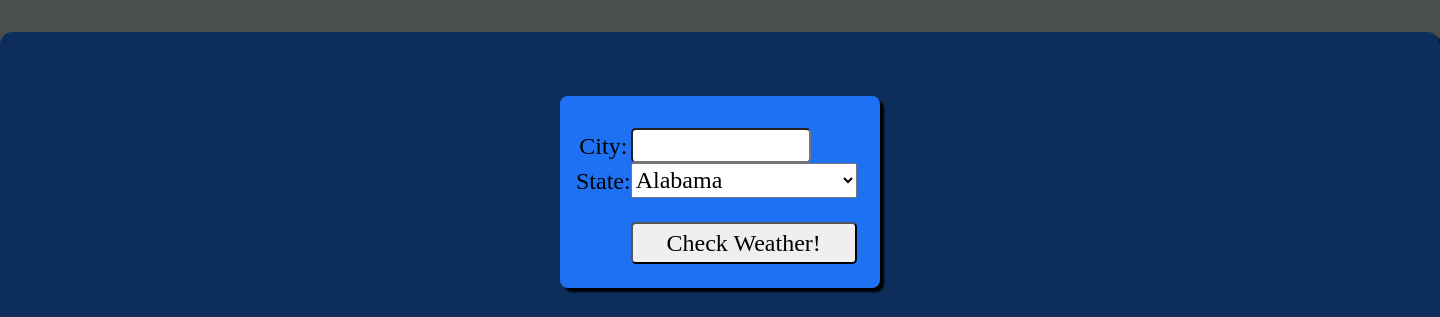
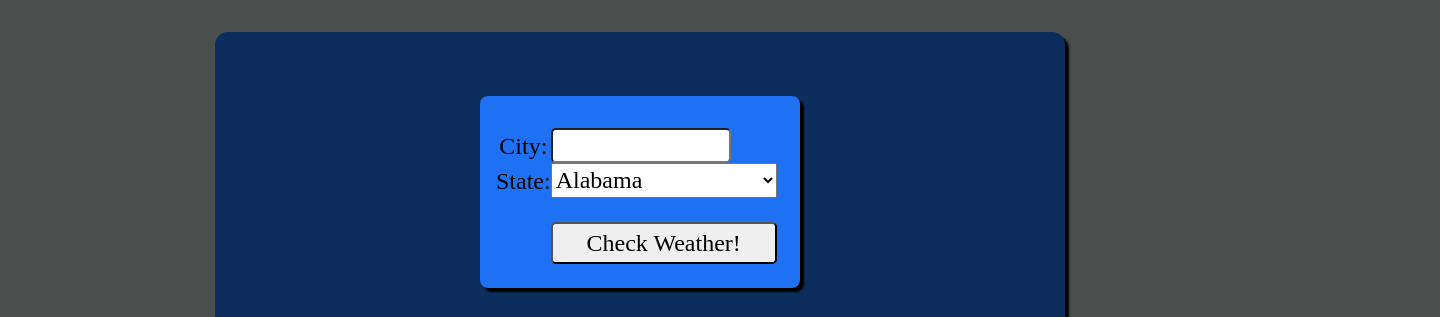
Before and after one commit to Brandon-Schefstad/weatherApp, a plain HTML site: page index.html in a window 1280 px wide. Shown: the top 317 px of the page, 1440 px wide, since content can reach past the window. Drawn offline with Linux system fonts and the light colour scheme.

Commit message:
Fix: added max width

```diff
--- a/css/style.css
+++ b/css/style.css
@@ -116,6 +116,7 @@ img {
 	padding: 2em;
 	border-radius: 0.8rem;
 	box-shadow: var(--box-shadow);
+	max-width: 850px;
 }
 .formcontainer,
 .maindisplay,
```
